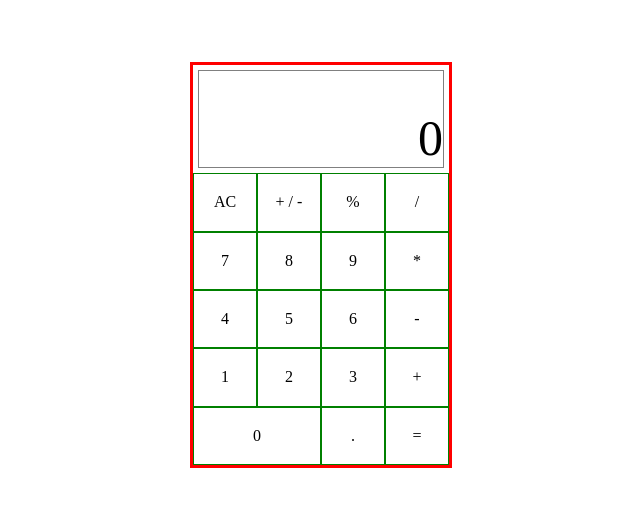
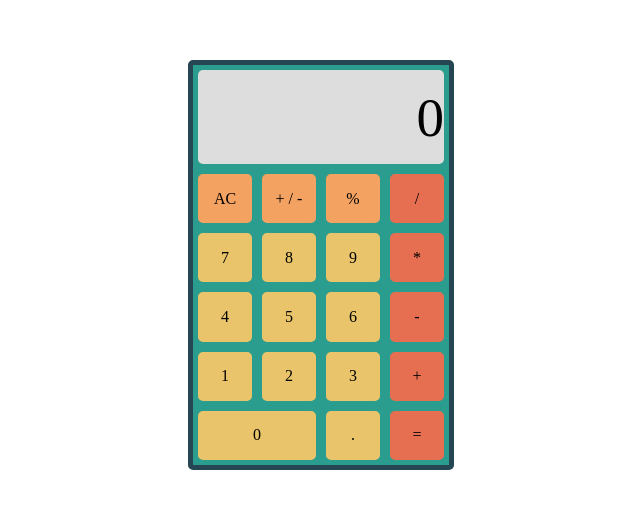
Before and after one commit to CosmicVoiid/calculator, a plain HTML site: page index.html in a window 1280 px wide. Shown: the part 135-644 px from the top of the page, without its empty margins (319-959 px from the left). Drawn offline with Linux system fonts and the light colour scheme.

Commit message:
made style changes

```diff
--- a/index.html
+++ b/index.html
@@ -11,22 +11,22 @@
             <div class="buttons" id="all-clear">AC</div>
             <div class="buttons" id="sign-change">+ / -</div>
             <div class="buttons" id="percent">%</div>
-            <div class="buttons" id="divide">/</div>
-            <div class="buttons" id="button-7">7</div>
-            <div class="buttons" id="button-8">8</div>
-            <div class="buttons" id="button-9">9</div>
-            <div class="buttons" id="multiply">*</div>
-            <div class="buttons" id="button-4">4</div>
-            <div class="buttons" id="button-5">5</div>
-            <div class="buttons" id="button-6">6</div>
-            <div class="buttons" id="subtract">-</div>
-            <div class="buttons" id="button-1">1</div>
-            <div class="buttons" id="button-2">2</div>
-            <div class="buttons" id="button-3">3</div>
-            <div class="buttons" id="add">+</div>
-            <div class="buttons" id="button-0">0</div>
-            <div class="buttons" id="decimal">.</div>
-            <div class="buttons" id="equals">=</div>
+            <div class="buttons operator" id="divide">/</div>
+            <div class="buttons nums" id="button-7">7</div>
+            <div class="buttons nums" id="button-8">8</div>
+            <div class="buttons nums" id="button-9">9</div>
+            <div class="buttons operator" id="multiply">*</div>
+            <div class="buttons nums" id="button-4">4</div>
+            <div class="buttons nums" id="button-5">5</div>
+            <div class="buttons nums" id="button-6">6</div>
+            <div class="buttons operator" id="subtract">-</div>
+            <div class="buttons nums" id="button-1">1</div>
+            <div class="buttons nums" id="button-2">2</div>
+            <div class="buttons nums" id="button-3">3</div>
+            <div class="buttons operator" id="add">+</div>
+            <div class="buttons nums" id="button-0">0</div>
+            <div class="buttons nums" id="decimal">.</div>
+            <div class="buttons operator" id="equals">=</div>
         </div>
 
         <script src="script.js"></script>
--- a/style.css
+++ b/style.css
@@ -10,28 +10,43 @@ body {
 #container {
     width: 20%;
     height: 50%;
-    border: 3px solid red;
+    border: 5px solid rgb(38, 70, 83);
+    border-radius: 5px;
     display: grid;
     grid-template-rows: 1.5fr, repeat(5, 1fr);
     grid-template-columns: repeat(4, 1fr);
+    background-color: rgb(42, 157, 143);
 }
 
 .buttons {
-    border: 1px solid green;
+    border: 5px solid rgb(42, 157, 143);
     display: flex;
     justify-content: center;
     align-items: center;
+    background-color: rgb(244, 162, 97);
+    border-radius: 10px;
+}
+
+.nums {
+    background-color: rgb(233, 196, 106);
+    border: 5px solid rgb(42, 157, 143);
+}
+
+.operator {
+    background-color: rgb(231, 111, 81);
+    border: 5px solid rgb(42, 157, 143);
 }
 
 #display {
     margin: 5px;
-    border: 1px solid grey;
-    font-size: 50px;
+    font-size: 55px;
     display: flex;
     justify-content: flex-end;
-    align-items: flex-end;
+    align-items: center;
     grid-column-start: span 4;
     order: 0;
+    background-color: #ddd;
+    border-radius: 5px;
 }
 
 #button-0{
```
